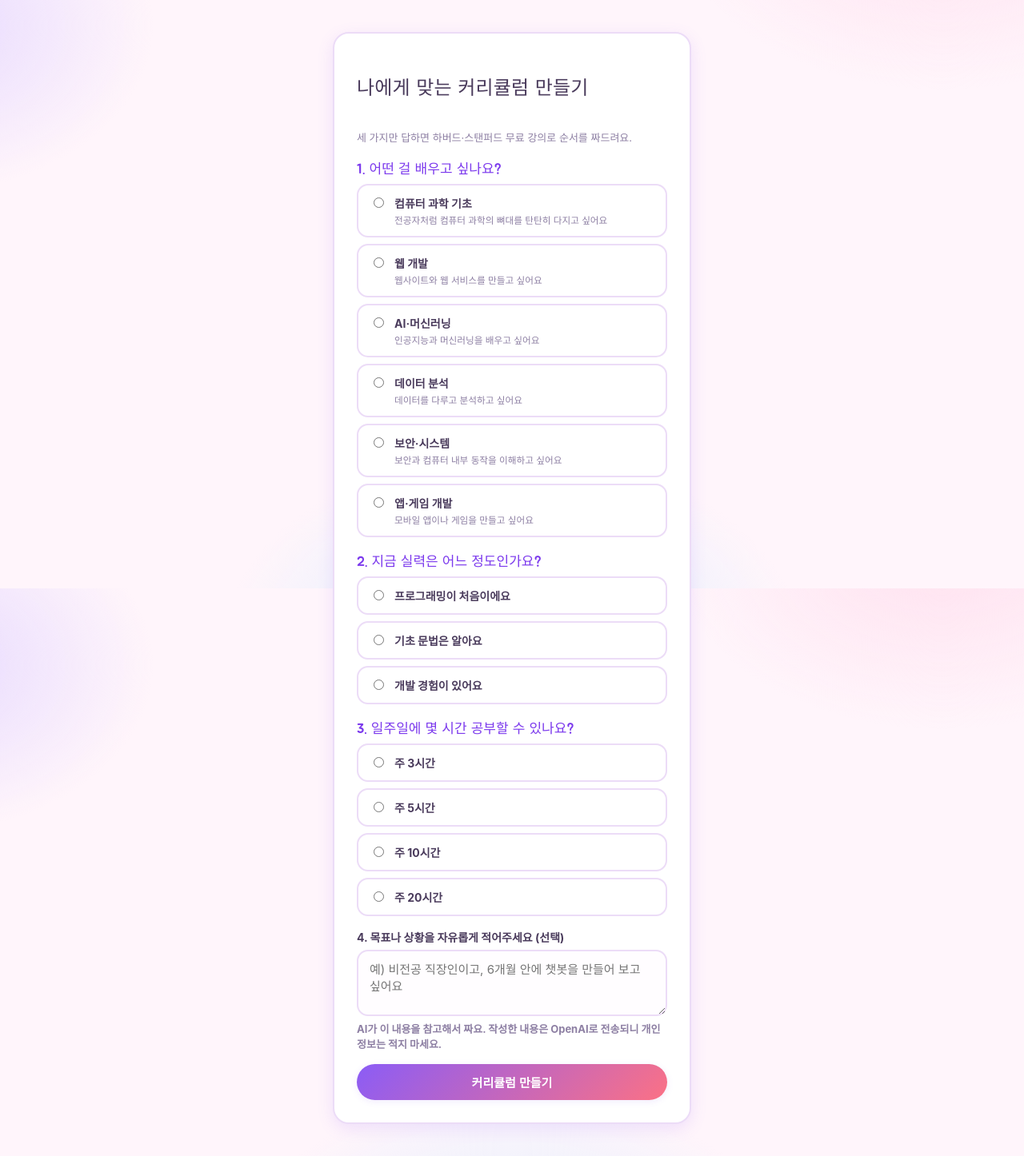
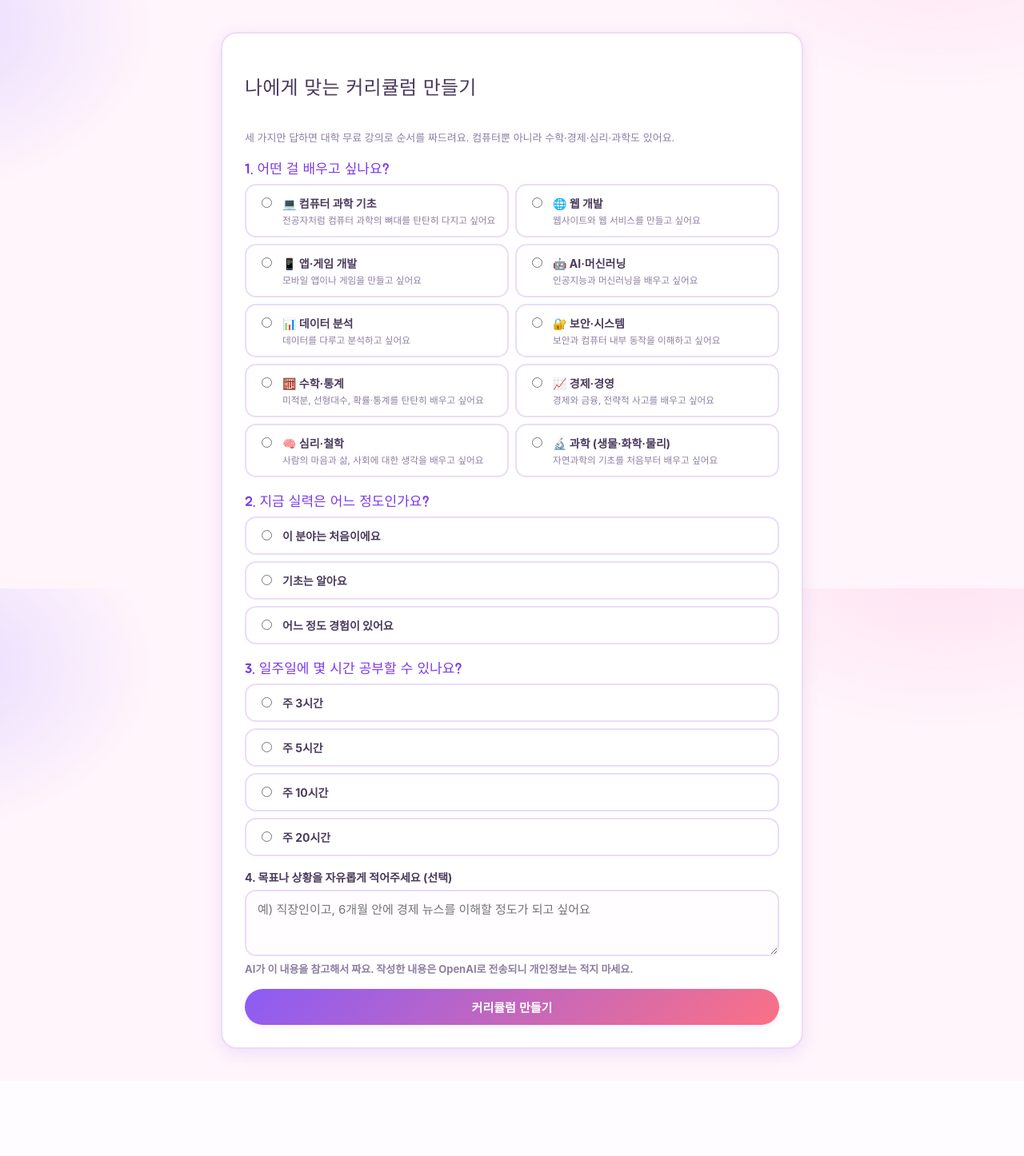
Before and after one commit to kinghyewon0206-ui/lms, a Flask app: page /curriculum/quick in a window 1280 px wide. Shown: the part 64-1510 px from the top of the page at 80% size. After the commit the page ends 1390 px from the top, so only its background shows below. Run offline with Flask 3, Linux system fonts and the light colour scheme; the visitor is signed in with stand-in values (Sample User, id 1); data comes from the database, SQL or seed files in the repository; some libraries are stand-ins or nearby versions.

Commit message:
간단히 고르기에 수학·경제·심리·과학 분야 추가
Co-Authored-By: Claude Sonnet 5.5 <noreply@anthropic.com>

```diff
--- a/app.py
+++ b/app.py
@@ -133,12 +133,16 @@ app.jinja_env.globals["watch_slug"] = watch_slug
 # 분야별 학습 경로. (slug, 이 수준 이하인 사람에게 포함, 이유)
 # 수준: 0 = 프로그래밍이 처음, 1 = 기초 문법은 앎, 2 = 개발 경험 있음
 TRACKS = {
-    "cs": ("컴퓨터 과학 기초", "전공자처럼 컴퓨터 과학의 뼈대를 탄탄히 다지고 싶어요"),
-    "web": ("웹 개발", "웹사이트와 웹 서비스를 만들고 싶어요"),
-    "ai": ("AI·머신러닝", "인공지능과 머신러닝을 배우고 싶어요"),
-    "data": ("데이터 분석", "데이터를 다루고 분석하고 싶어요"),
-    "security": ("보안·시스템", "보안과 컴퓨터 내부 동작을 이해하고 싶어요"),
-    "app": ("앱·게임 개발", "모바일 앱이나 게임을 만들고 싶어요"),
+    "cs": ("컴퓨터 과학 기초", "전공자처럼 컴퓨터 과학의 뼈대를 탄탄히 다지고 싶어요", "💻"),
+    "web": ("웹 개발", "웹사이트와 웹 서비스를 만들고 싶어요", "🌐"),
+    "app": ("앱·게임 개발", "모바일 앱이나 게임을 만들고 싶어요", "📱"),
+    "ai": ("AI·머신러닝", "인공지능과 머신러닝을 배우고 싶어요", "🤖"),
+    "data": ("데이터 분석", "데이터를 다루고 분석하고 싶어요", "📊"),
+    "security": ("보안·시스템", "보안과 컴퓨터 내부 동작을 이해하고 싶어요", "🔐"),
+    "math": ("수학·통계", "미적분, 선형대수, 확률·통계를 탄탄히 배우고 싶어요", "🧮"),
+    "econ": ("경제·경영", "경제와 금융, 전략적 사고를 배우고 싶어요", "📈"),
+    "human": ("심리·철학", "사람의 마음과 삶, 사회에 대한 생각을 배우고 싶어요", "🧠"),
+    "science": ("과학 (생물·화학·물리)", "자연과학의 기초를 처음부터 배우고 싶어요", "🔬"),
 }
 PATHS = {
     "cs": [
@@ -177,6 +181,29 @@ PATHS = {
         ("cs107", 2, "취약점을 이해하려면 메모리와 시스템 지식이 필요해요."),
         ("cs253", 2, "웹 보안 공격과 방어를 배워요."),
     ],
+    "math": [
+        ("calc-mit", 0, "수학의 기본 언어인 미적분부터 시작해요."),
+        ("linalg-mit", 1, "벡터와 행렬을 배워요. 데이터·AI의 바탕이 되는 수학이에요."),
+        ("stats-mit", 1, "확률과 통계로 불확실한 세상을 숫자로 읽어요."),
+        ("cs109", 2, "확률을 컴퓨터 과학에 적용하는 방법을 배워요."),
+        ("ee364a", 2, "최적화 이론으로 한 단계 더 깊이 들어가요."),
+    ],
+    "econ": [
+        ("econ-micro", 0, "경제학의 기본 원리와 시장의 움직임부터 이해해요."),
+        ("finance", 1, "돈의 가치와 투자의 핵심 개념을 배워요."),
+        ("yale-game", 1, "전략적으로 생각하는 법, 게임 이론을 배워요."),
+        ("stats-mit", 2, "데이터로 경제를 분석하려면 확률·통계가 필요해요."),
+    ],
+    "human": [
+        ("psych-mit", 0, "인간의 마음과 행동을 과학적으로 이해하는 심리학 입문이에요."),
+        ("yale-death", 1, "죽음을 통해 삶의 의미를 철학적으로 생각해 봐요."),
+        ("yale-polphil", 2, "정의와 자유 같은 사회의 근본 질문을 고전으로 읽어요."),
+    ],
+    "science": [
+        ("bio-mit", 0, "생명의 기본 원리인 DNA와 세포부터 배워요."),
+        ("chem-mit", 1, "물질이 어떻게 이루어지고 반응하는지 배워요."),
+        ("phys-mit", 2, "힘과 운동 등 물리학의 기초를 풀이로 익혀요."),
+    ],
     "app": [
         ("cs50x", 1, "앱을 만들기 전에 프로그래밍 기본기를 갖춰요."),
         ("cs50games", 2, "게임을 만들며 재미있게 프로젝트 감각을 키워요."),
@@ -184,7 +211,7 @@ PATHS = {
         ("cs193p", 2, "SwiftUI로 아이폰 앱을 깊이 있게 배워요."),
     ],
 }
-LEVELS = {0: "프로그래밍이 처음이에요", 1: "기초 문법은 알아요", 2: "개발 경험이 있어요"}
+LEVELS = {0: "이 분야는 처음이에요", 1: "기초는 알아요", 2: "어느 정도 경험이 있어요"}
 HOURS_OPTIONS = (3, 5, 10, 20)
 
 
@@ -1106,6 +1133,7 @@ def curriculum_quick():
         else:
             source, note = "rule", ""
             steps = [(slug, reason) for slug, max_level, reason in PATHS[track] if level <= max_level]
+            steps = steps or [(slug, reason) for slug, _, reason in PATHS[track][-2:]]
             if _env("OPENAI_API_KEY"):
                 flash("AI 연결에 실패해서 기본 추천으로 만들었어요.", "error")
 
--- a/static/style.css
+++ b/static/style.css
@@ -224,3 +224,6 @@ main:has(.mm-wrap) { max-width: 1100px; }
   .mm-list { display: block; }
 }
 .mm-detail[hidden] { display: none; }
+
+.choices-grid { display: grid; grid-template-columns: repeat(auto-fill, minmax(250px, 1fr)); gap: 8px; }
+main:has(.choices-grid) { max-width: 760px; }
--- a/templates/curriculum_new.html
+++ b/templates/curriculum_new.html
@@ -4,14 +4,16 @@
 <form method="post" class="card">
   <input type="hidden" name="csrf_token" value="{{ csrf_token() }}">
   <h2>나에게 맞는 커리큘럼 만들기</h2>
-  <p class="hint">세 가지만 답하면 하버드·스탠퍼드 무료 강의로 순서를 짜드려요.</p>
+  <p class="hint">세 가지만 답하면 대학 무료 강의로 순서를 짜드려요. 컴퓨터뿐 아니라 수학·경제·심리·과학도 있어요.</p>
 
   <fieldset>
     <legend>1. 어떤 걸 배우고 싶나요?</legend>
-    {% for key, (name, desc) in tracks.items() %}
+    <div class="choices-grid">
+    {% for key, t in tracks.items() %}
     <label class="choice"><input type="radio" name="track" value="{{ key }}" required>
-      <span><strong>{{ name }}</strong><small>{{ desc }}</small></span></label>
+      <span><strong>{{ t[2] }} {{ t[0] }}</strong><small>{{ t[1] }}</small></span></label>
     {% endfor %}
+    </div>
   </fieldset>
 
   <fieldset>
@@ -31,7 +33,7 @@
   </fieldset>
 
   <label>4. 목표나 상황을 자유롭게 적어주세요 (선택)
-    <textarea name="goal" maxlength="500" rows="3" placeholder="예) 비전공 직장인이고, 6개월 안에 챗봇을 만들어 보고 싶어요"></textarea>
+    <textarea name="goal" maxlength="500" rows="3" placeholder="예) 직장인이고, 6개월 안에 경제 뉴스를 이해할 정도가 되고 싶어요"></textarea>
     <small class="hint">AI가 이 내용을 참고해서 짜요. 작성한 내용은 OpenAI로 전송되니 개인정보는 적지 마세요.</small>
   </label>
 
```
